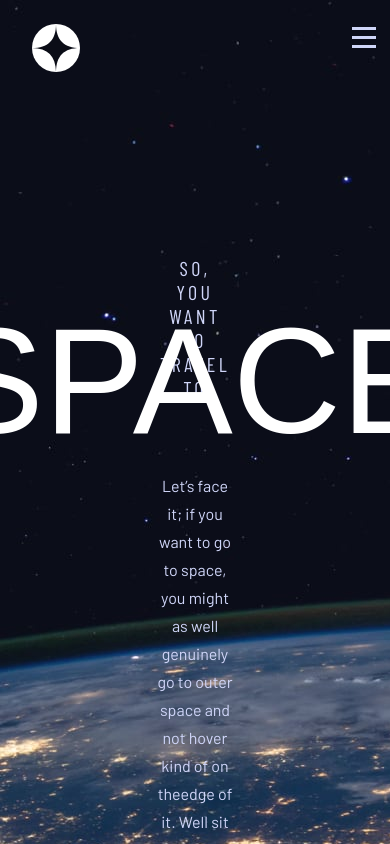
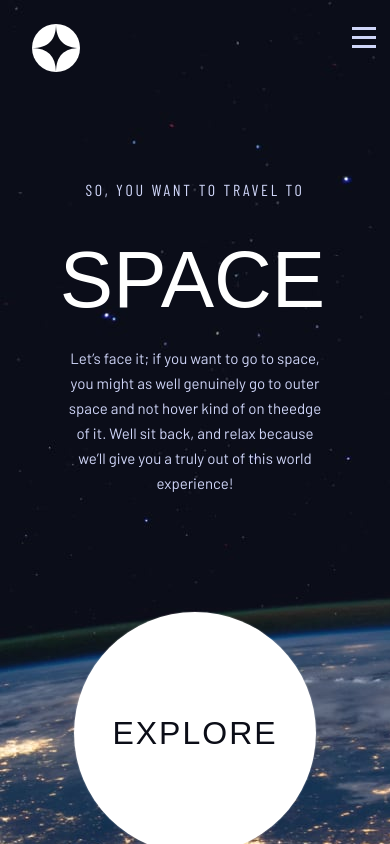
Before and after one commit to mohadese-nm/space-tourism-website, a Vue app: page / in a window 390 px wide. Shown: the top 844 px of the page. Built offline with nearby package versions, Linux system fonts and the light colour scheme; a web font is replaced by a local one.

Commit message:
add home page mobile styles

```diff
--- a/src/views/homePage.vue
+++ b/src/views/homePage.vue
@@ -58,7 +58,7 @@ export default {
                 display: flex;
                 justify-content: center;
                 height: 34px;
-                max-width: 385px;
+                max-width: 446px;
                 font-family: $barlowCond;
                 font-style: normal;
                 font-weight: 400;
@@ -169,6 +169,7 @@ export default {
 @media screen and (max-width:768px){
     .content{
         .home-content{
+            margin: 10vh 100px 0 100px;
             .home-text{
                 .home-p1{
                     letter-spacing: 3.375px;
@@ -186,4 +187,55 @@ export default {
         }
     }
 }
+
+@media screen and (max-width:600px){
+    .content{
+        .home-content{
+            margin: 10vh 40px 0 40px;
+            .home-text{
+                .home-p1{
+                    font-size: 18px;
+                    line-height: 21px;
+                    text-align: center;
+                    letter-spacing: 2.7px;
+                }
+                .home-p2{
+                    font-size: 95px;
+                    line-height: 110px;
+                    text-align: center;
+                }
+                .home-p3{
+                    font-size: 15px;
+                    line-height: 25px;
+                    text-align: center;
+                }
+            }
+        }
+    }
+}
+
+@media screen and (max-width:450px){
+    .content{
+        .home-content{
+            margin: 10vh 40px 0 40px;
+            .home-text{
+                .home-p1{
+                    font-size: 16px;
+                    line-height: 19px;
+                    text-align: center;
+                    letter-spacing: 2.7px;
+                }
+                .home-p2{
+                    font-size: 80px;
+                    line-height: 100px;
+                }
+                .home-p3{
+                    font-size: 15px;
+                    line-height: 25px;
+                    text-align: center;
+                }
+            }
+        }
+    }
+}
 </style>
```
